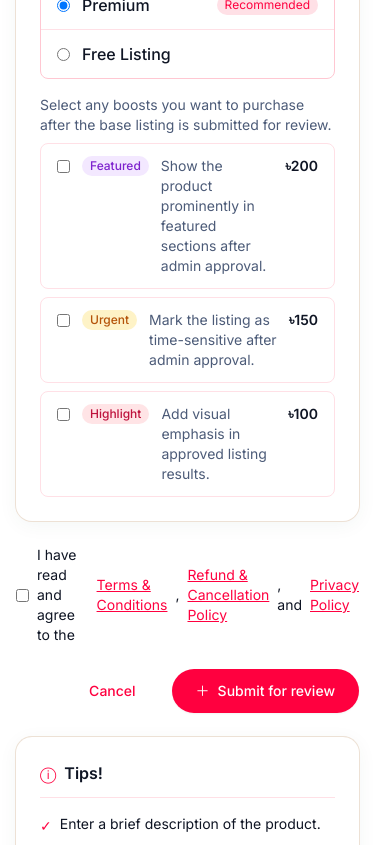
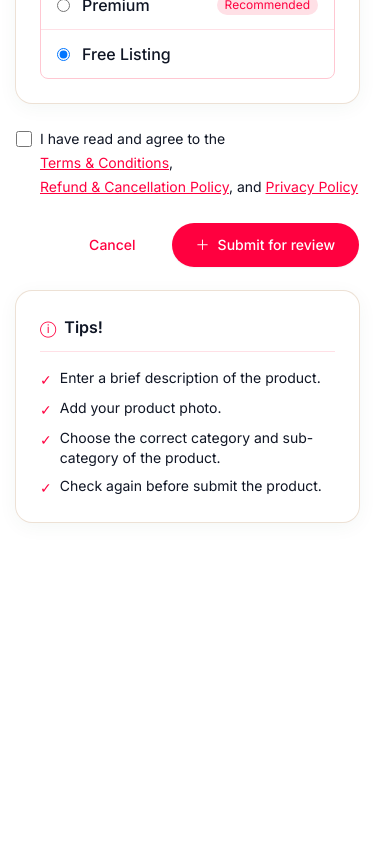
Before and after one commit to mrmamshad/esawda, a Next.js app: page /post/product in a window 390 px wide. Shown: the part 3580-4425 px from the top of the page. After the commit the page ends 4142 px from the top, so only its background shows below. Built offline with nearby package versions, Linux system fonts and the light colour scheme; no server answers.

Commit message:
fix(ads): Free Listing default selection + mobile-friendly terms line
- plan radio defaults to 'free' so quota/Early Bird sellers post free without extra tap
- terms checkbox row: top-aligned checkbox, phrase-locked links, clean wrapping on narrow screens

```diff
--- a/src/app/shop/(panel)/ads/new/AdForm.tsx
+++ b/src/app/shop/(panel)/ads/new/AdForm.tsx
@@ -72,7 +72,7 @@ const INITIAL: FormState = {
   // Condition defaults to `used` (backend requires it; most P2P listings are
   // pre-owned) so an untouched form can never 422 on `condition`.
   condition: 'used', authenticity: '', brand: '',
-  plan: 'premium', featured: false, urgent: false, highlight: false, agree: false,
+  plan: 'free', featured: false, urgent: false, highlight: false, agree: false,
   guestName: '', guestMobile: '', guestPassword: '', guestPasswordConfirm: '',
 };
 
@@ -868,9 +868,9 @@ function validateImages(files: File[]): string | null {
               <div className="rounded-md bg-red-50 px-3 py-2 text-sm text-danger">{error}</div>
             )}
 
-            <label className="flex items-center gap-2 text-sm text-ink">
-              <input type="checkbox" checked={form.agree} onChange={set('agree')} required />
-              I have read and agree to the <Link href={'/terms' as Route} className="text-brand-700 underline">Terms &amp; Conditions</Link>, <Link href={'/refund-policy' as Route} className="text-brand-700 underline">Refund &amp; Cancellation Policy</Link>, and <Link href={'/privacy' as Route} className="text-brand-700 underline">Privacy Policy</Link>
+            <label className="flex items-start gap-2 text-sm text-ink">
+              <input type="checkbox" checked={form.agree} onChange={set('agree')} required className="mt-1 h-4 w-4 shrink-0" />
+              <span className="min-w-0 leading-6">I have read and agree to the <Link href={'/terms' as Route} className="whitespace-nowrap text-brand-700 underline">Terms &amp; Conditions</Link>, <Link href={'/refund-policy' as Route} className="whitespace-nowrap text-brand-700 underline">Refund &amp; Cancellation Policy</Link>, and <Link href={'/privacy' as Route} className="whitespace-nowrap text-brand-700 underline">Privacy Policy</Link></span>
             </label>
 
             <div className="flex justify-end gap-3">
```
